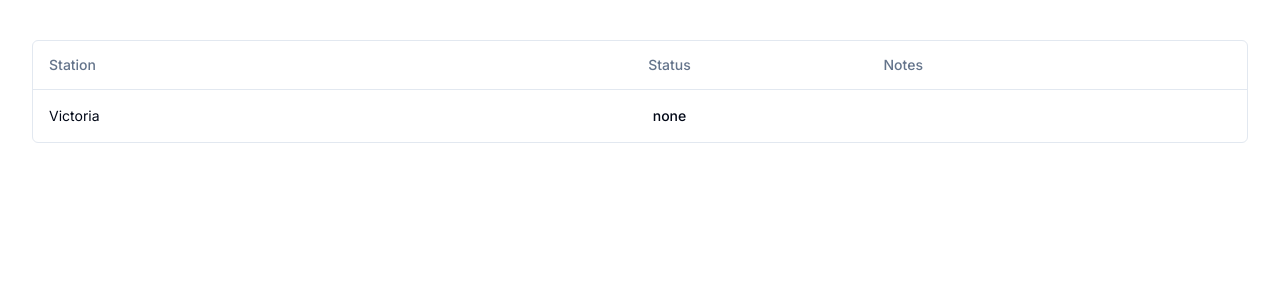
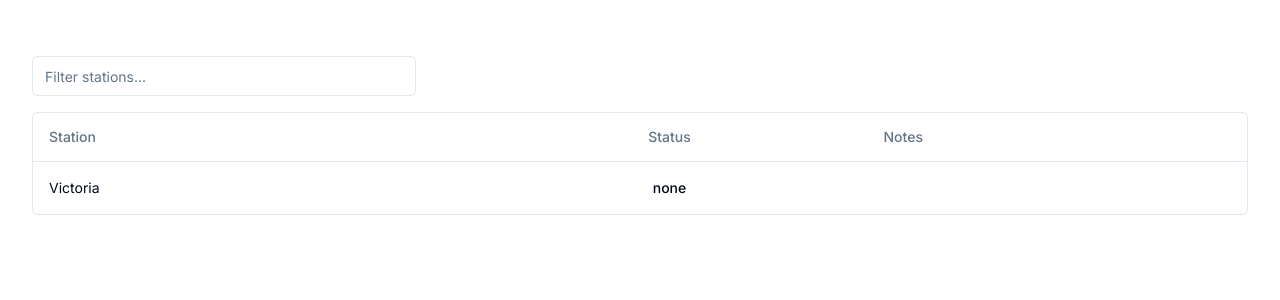
Before and after one commit to niamhbrockbank/track-the-tube, a Next.js app: page /stations in a window 1280 px wide. Shown: the top 300 px of the page. Built offline with nearby package versions, Linux system fonts and the light colour scheme.

Commit message:
✨ Add station filtering

```diff
--- a/app/stations/data-table.tsx
+++ b/app/stations/data-table.tsx
@@ -1,11 +1,13 @@
-"use client"
+"use client";
 
 import {
   ColumnDef,
+  ColumnFiltersState,
   flexRender,
   getCoreRowModel,
+  getFilteredRowModel,
   useReactTable,
-  } from "@tanstack/react-table"
+} from "@tanstack/react-table";
 
 import {
   Table,
@@ -14,24 +16,44 @@ import {
   TableHead,
   TableHeader,
   TableRow,
-  } from "@/components/ui/table"
+} from "@/components/ui/table";
+import { Input } from "@/components/ui/input";
+import { useState } from "react";
 
 interface DataTableProps<TData, TValue> {
-    columns: ColumnDef<TData, TValue>[]
-    data: TData[]
+  columns: ColumnDef<TData, TValue>[];
+  data: TData[];
 }
 
 export function DataTable<TData, TValue>({
   columns,
   data,
 }: DataTableProps<TData, TValue>) {
+  const [columnFilters, setColumnFilters] = useState<ColumnFiltersState>([]);
+
   const table = useReactTable({
     data,
     columns,
     getCoreRowModel: getCoreRowModel(),
-    })
+    onColumnFiltersChange: setColumnFilters,
+    getFilteredRowModel: getFilteredRowModel(),
+    state: {
+      columnFilters,
+    },
+  });
 
   return (
+    <div>
+      <div className="flex items-center py-4">
+        <Input
+          placeholder="Filter stations..."
+          value={(table.getColumn("name")?.getFilterValue() as string) ?? ""}
+          onChange={(event) =>
+            table.getColumn("name")?.setFilterValue(event.target.value)
+          }
+          className="max-w-sm"
+        />
+      </div>
       <div className="rounded-md border">
         <Table>
           <TableHeader>
@@ -47,7 +69,7 @@ import {
                             header.getContext()
                           )}
                     </TableHead>
-                  )
+                  );
                 })}
               </TableRow>
             ))}
@@ -61,14 +83,20 @@ import {
                 >
                   {row.getVisibleCells().map((cell) => (
                     <TableCell key={cell.id}>
-                      {flexRender(cell.column.columnDef.cell, cell.getContext())}
+                      {flexRender(
+                        cell.column.columnDef.cell,
+                        cell.getContext()
+                      )}
                     </TableCell>
                   ))}
                 </TableRow>
               ))
             ) : (
               <TableRow>
-                <TableCell colSpan={columns.length} className="h-24 text-center">
+                <TableCell
+                  colSpan={columns.length}
+                  className="h-24 text-center"
+                >
                   No results.
                 </TableCell>
               </TableRow>
@@ -76,5 +104,6 @@ import {
           </TableBody>
         </Table>
       </div>
-    )
+    </div>
+  );
 }
--- /dev/null
+++ b/components/ui/input.tsx
@@ -0,0 +1,25 @@
+import * as React from "react"
+
+import { cn } from "@/lib/utils"
+
+export interface InputProps
+  extends React.InputHTMLAttributes<HTMLInputElement> {}
+
+const Input = React.forwardRef<HTMLInputElement, InputProps>(
+  ({ className, type, ...props }, ref) => {
+    return (
+      <input
+        type={type}
+        className={cn(
+          "flex h-10 w-full rounded-md border border-input bg-background px-3 py-2 text-sm ring-offset-background file:border-0 file:bg-transparent file:text-sm file:font-medium placeholder:text-muted-foreground focus-visible:outline-none focus-visible:ring-2 focus-visible:ring-ring focus-visible:ring-offset-2 disabled:cursor-not-allowed disabled:opacity-50",
+          className
+        )}
+        ref={ref}
+        {...props}
+      />
+    )
+  }
+)
+Input.displayName = "Input"
+
+export { Input }
```
Lines whose indentation alone changed are shown as unchanged.
